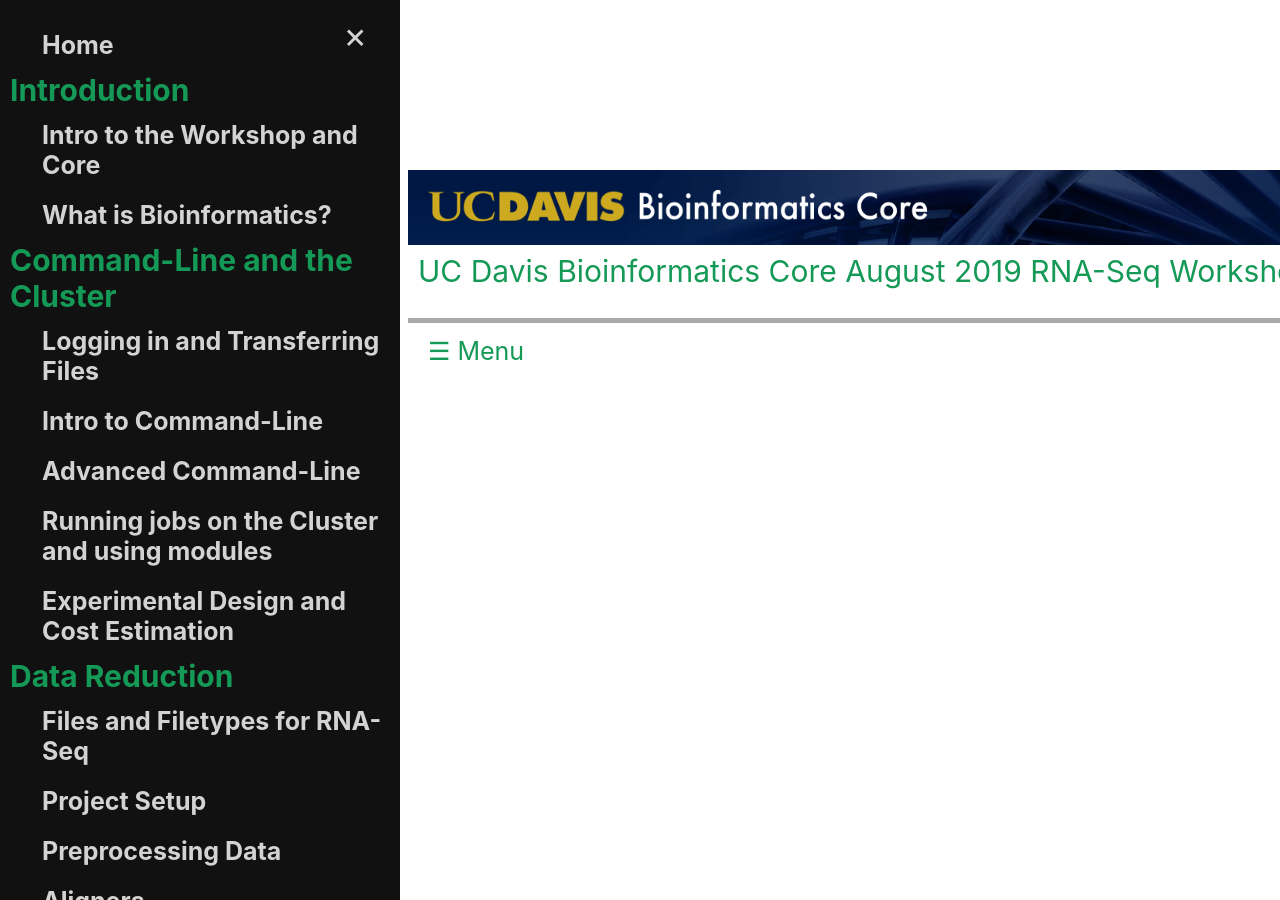
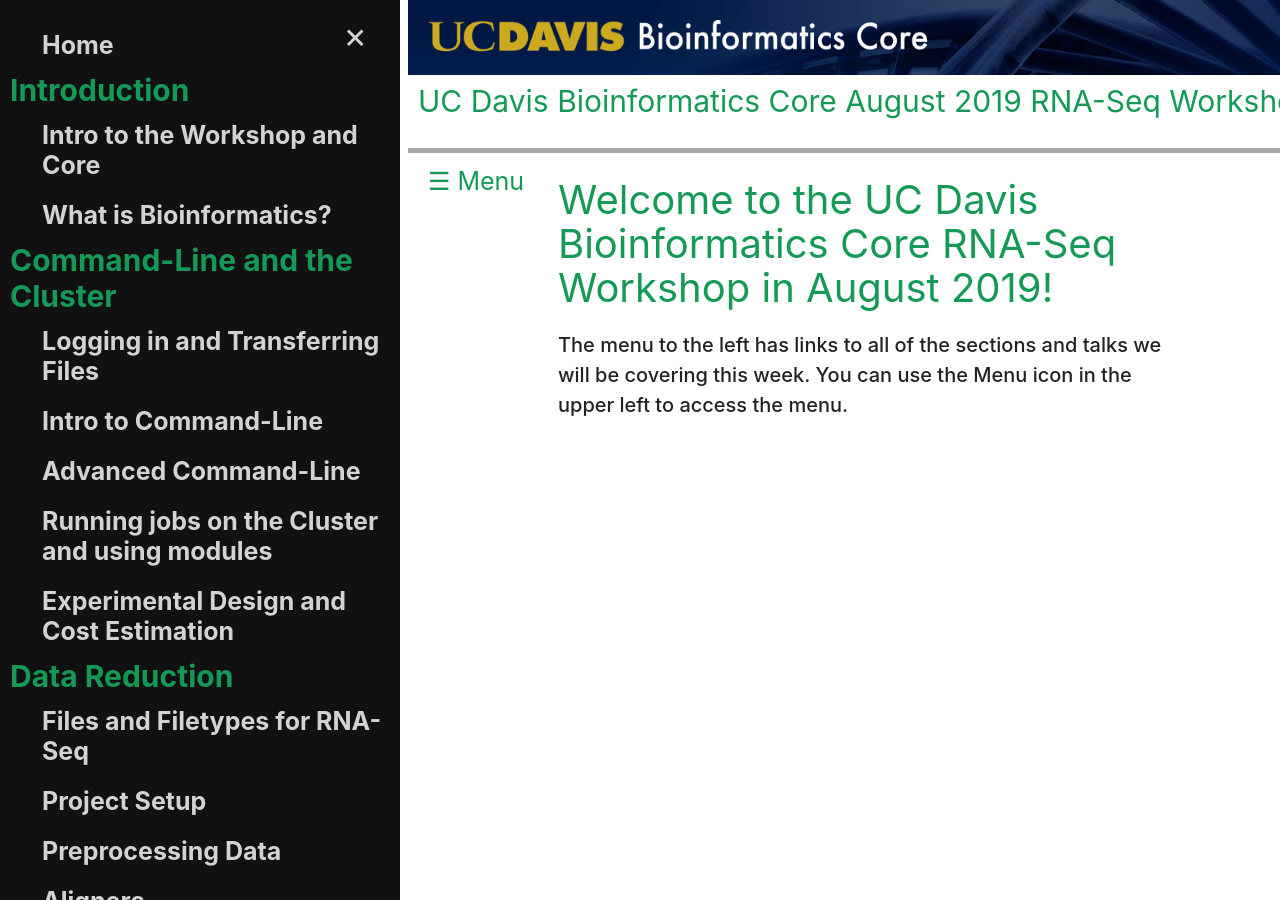
Before and after one commit to ucdavis-bioinformatics-training/2019_August_UCD_mRNAseq_Workshop, a Jekyll site: the page built from index.md, in a window 1280 px wide. Built offline with Jekyll 4.4.1, drawn with Linux system fonts in a browser that asks for light colours; our own code applies the rules of GitHub Pages for plain Markdown files.

Commit message:
fixing header

```diff
--- a/_layouts/default.html
+++ b/_layouts/default.html
@@ -99,7 +99,7 @@
 </style>
 <body>
 
-    <div class="header sticky" id="myHeader" style="width:100%; top:0; position:fixed; padding-top:170px">
+    <div class="header sticky" id="myHeader" style="width:100%; top:0; position:fixed">
       <a href="/" class="logo">
           <img src="{{ '/assets/img/biocore_banner.png' | relative_url }}">
           </img></a>
@@ -136,7 +136,7 @@
 </body>
 
 
-<div id="main" style="padding-left: 150px; padding-right: 100px; margin-left: 400px">
+<div id="main" style="padding-left: 150px; padding-right: 100px; margin-left: 400px; padding-top:170px">
 
 {{ content }}
 
```
